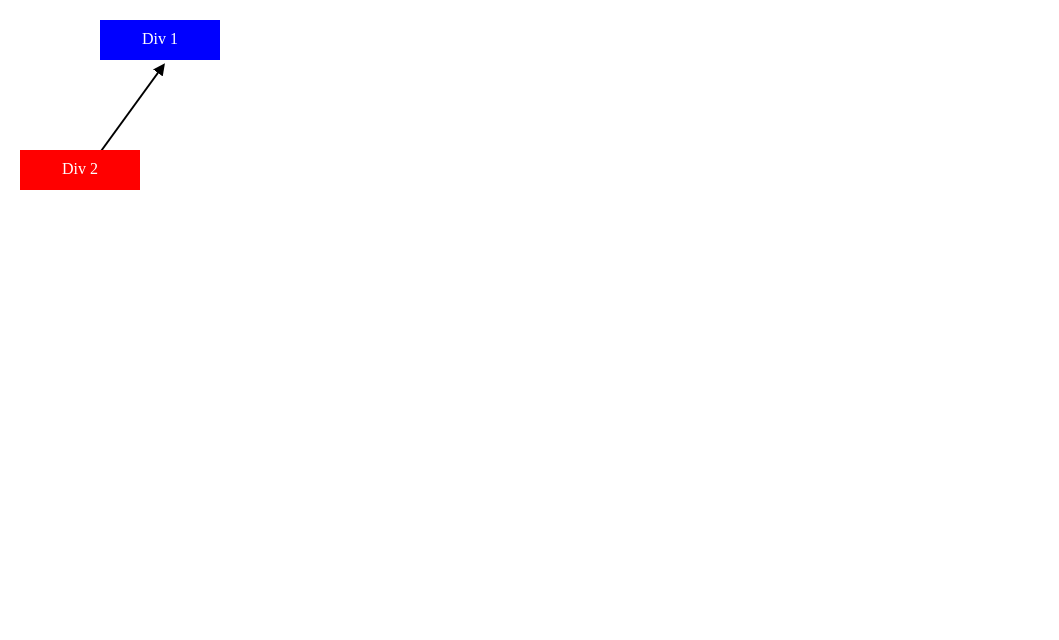
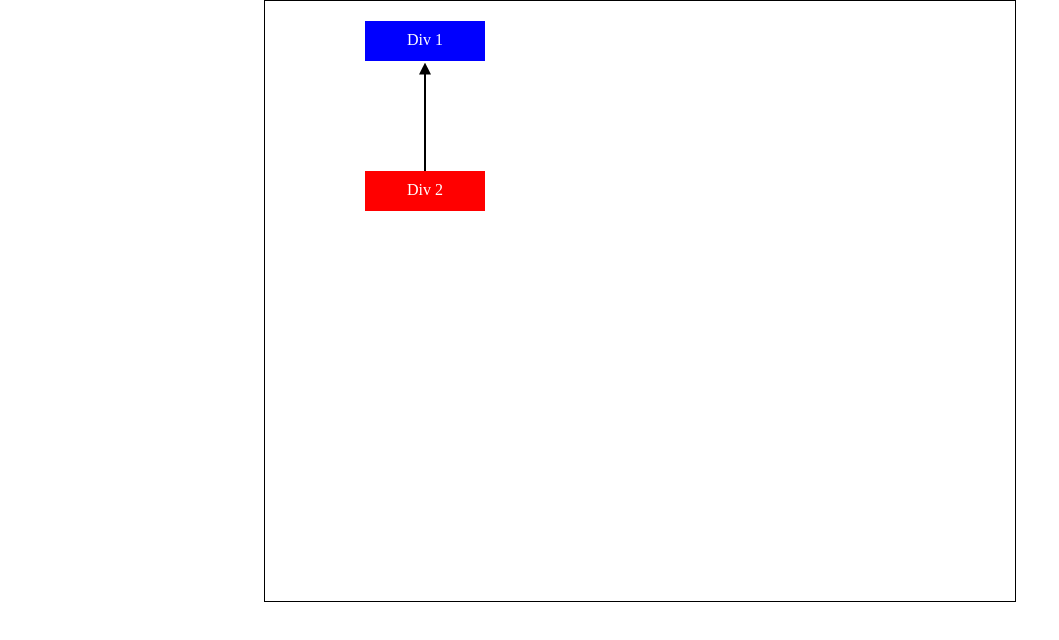
Before and after one commit to jacoobanderson/UML-Tool, a React (Create React App) app: page / in a window 1280 px wide. Shown: the top 640 px of the page, without its empty margins (0-1059 px from the left). Built offline with nearby package versions, Linux system fonts and the light colour scheme.

Commit message:
Fix square positioning inside parent

```diff
--- a/src/components/canvas.css
+++ b/src/components/canvas.css
@@ -1,8 +1,10 @@
 .container {
-  width: 100%;
-  height: 100%;
+  width: 750px;
+  height: 600px;
   padding: 0;
   margin: 0;
+  border: solid 1px black;
+  position: relative;
 }
 
 svg {
@@ -13,8 +15,8 @@ svg {
   #a, #b {
     color: white;
     text-align: center;
+    position: absolute;
     padding: 10px;
-    position: fixed;
     width: 100px;
     height: 20px;
     left: 100px;
@@ -25,6 +27,5 @@ svg {
   }
   #b {
     background-color: red;
-    left: 20px;
-    top: 150px;
+    top: 170px;
   }
--- a/src/components/canvas.js
+++ b/src/components/canvas.js
@@ -22,7 +22,7 @@ var drawConnector = function() {
   };
   var posnBRight = {
     x: divB.offsetLeft + divB.offsetWidth / 2,
-    y: divB.offsetTop + divB.offsetHeight - 10
+    y: divB.offsetTop - divB.offsetHeight + 40
   };
 
 var dStrRight =
--- a/src/index.css
+++ b/src/index.css
@@ -5,3 +5,8 @@ body, .App, #root {
   padding: 0;
   margin: 0;
 }
+
+.App {
+  display: grid;
+  justify-content: center;
+}
```
